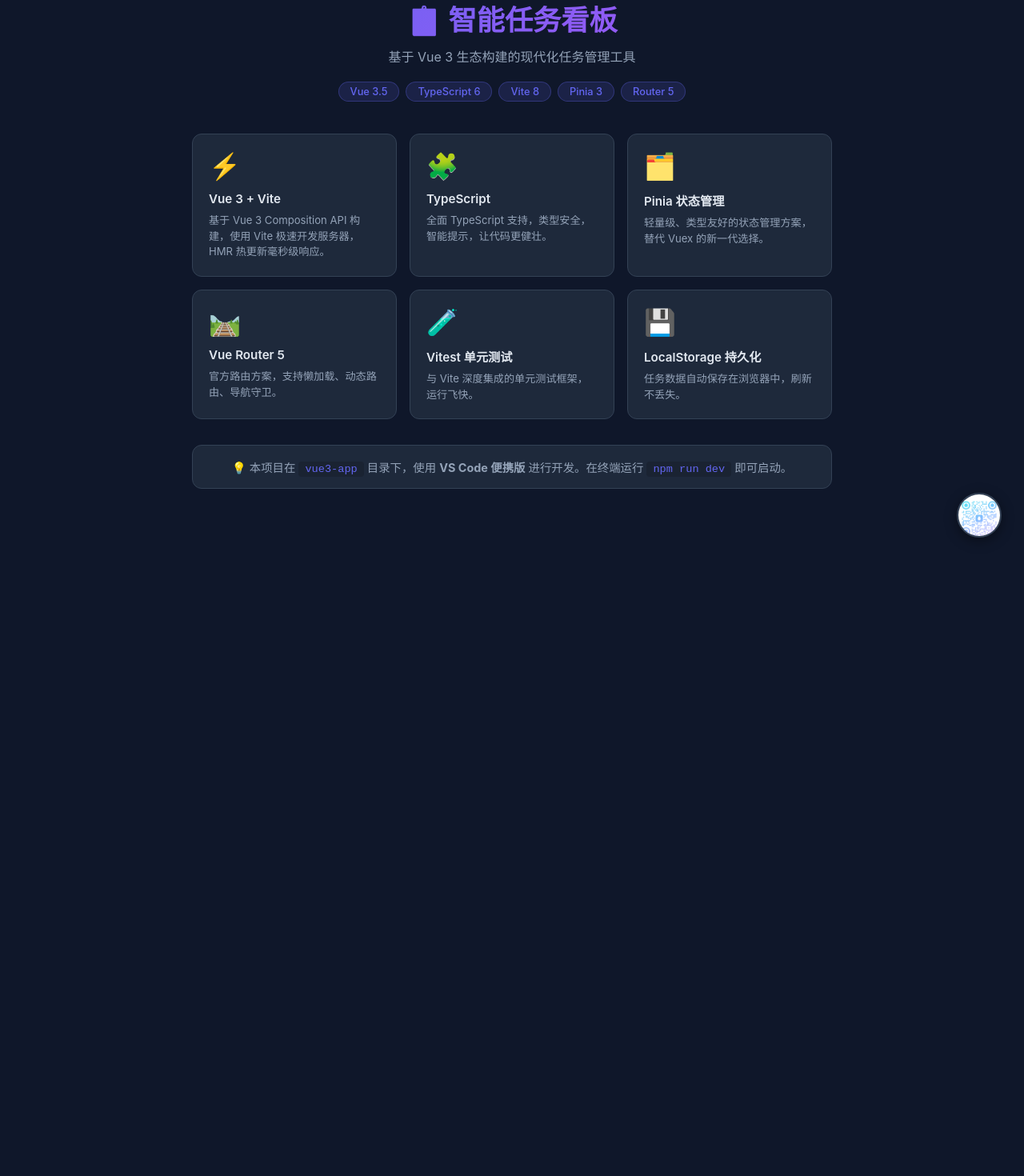
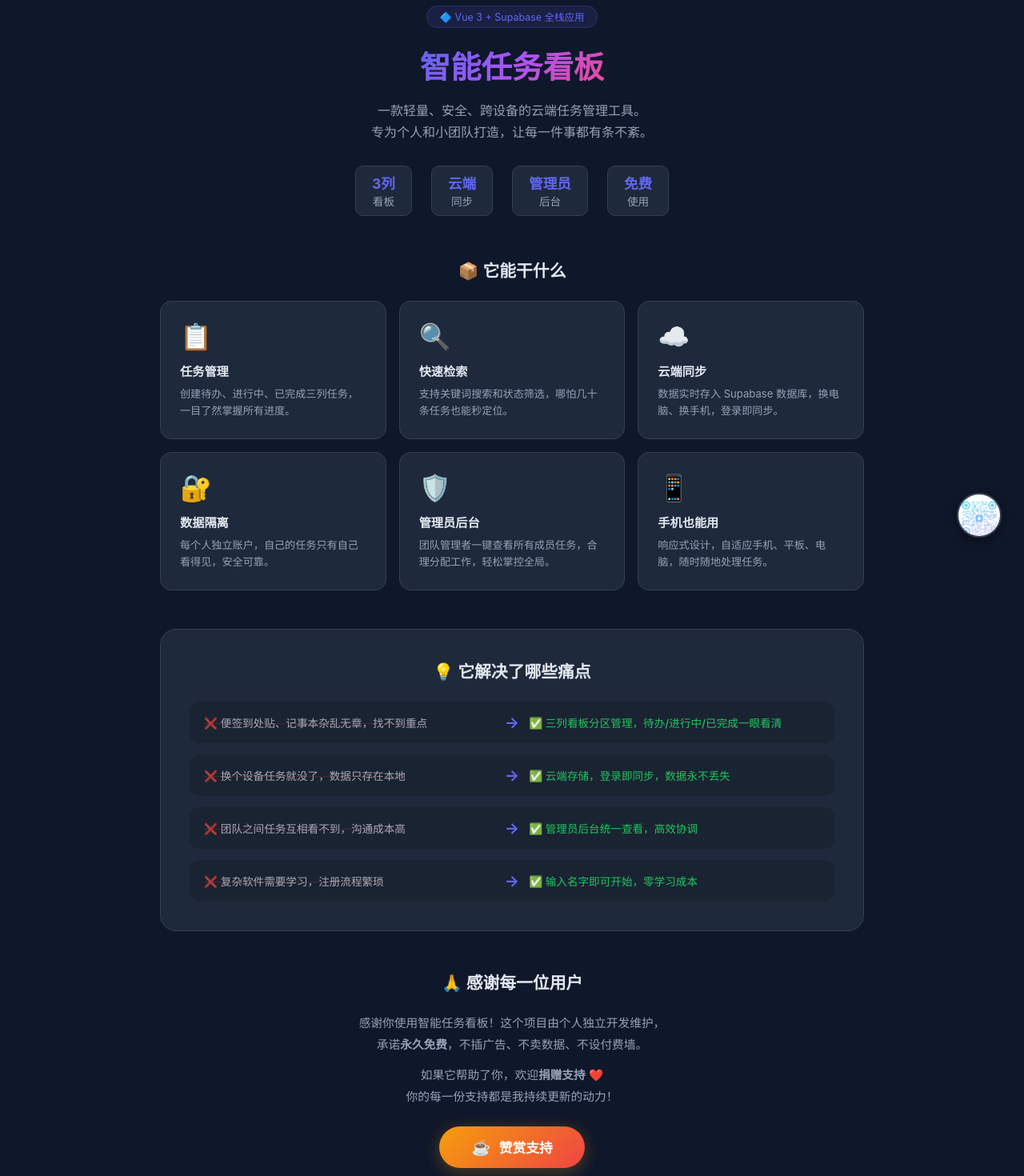
Before and after one commit to faceless-bit/vue3-kanban, a Vue app: page /about in a window 1280 px wide. Shown: the part 100-1570 px from the top of the page at 80% size. Before the commit the page ends 800 px from the top, so only its background shows below. Built offline with nearby package versions, Linux system fonts and the light colour scheme; no server answers.

Commit message:
feat: 关于页重设计——功能介绍+痛点解决+捐赠入口+PPT级动画效果

```diff
--- a/src/views/AboutView.vue
+++ b/src/views/AboutView.vue
@@ -1,147 +1,443 @@
 <script setup lang="ts">
-const features = [
-  { icon: '⚡', title: 'Vue 3 + Vite', desc: '基于 Vue 3 Composition API 构建，使用 Vite 极速开发服务器，HMR 热更新毫秒级响应。' },
-  { icon: '🧩', title: 'TypeScript', desc: '全面 TypeScript 支持，类型安全，智能提示，让代码更健壮。' },
-  { icon: '🗂️', title: 'Pinia 状态管理', desc: '轻量级、类型友好的状态管理方案，替代 Vuex 的新一代选择。' },
-  { icon: '🛤️', title: 'Vue Router 5', desc: '官方路由方案，支持懒加载、动态路由、导航守卫。' },
-  { icon: '🧪', title: 'Vitest 单元测试', desc: '与 Vite 深度集成的单元测试框架，运行飞快。' },
-  { icon: '💾', title: 'LocalStorage 持久化', desc: '任务数据自动保存在浏览器中，刷新不丢失。' },
-]
+import { ref, onMounted, onUnmounted } from 'vue'
+
+const donateOpen = ref(false)
+
+function escClose(e: KeyboardEvent) {
+  if (e.key === 'Escape') donateOpen.value = false
+}
+onMounted(() => window.addEventListener('keydown', escClose))
+onUnmounted(() => window.removeEventListener('keydown', escClose))
 </script>
 
 <template>
   <div class="about-page">
-    <div class="about-hero">
-      <h1>📋 智能任务看板</h1>
-      <p class="hero-sub">基于 Vue 3 生态构建的现代化任务管理工具</p>
-      <div class="badge-row">
-        <span class="badge">Vue 3.5</span>
-        <span class="badge">TypeScript 6</span>
-        <span class="badge">Vite 8</span>
-        <span class="badge">Pinia 3</span>
-        <span class="badge">Router 5</span>
+    <!-- ====== Hero ====== -->
+    <section class="hero">
+      <div class="hero-badge">🔷 Vue 3 + Supabase 全栈应用</div>
+      <h1 class="hero-title">
+        <span class="gradient-text">智能任务看板</span>
+      </h1>
+      <p class="hero-sub">
+        一款轻量、安全、跨设备的云端任务管理工具。<br/>
+        专为个人和小团队打造，让每一件事都有条不紊。
+      </p>
+      <div class="hero-stats">
+        <div class="hstat"><strong>3列</strong>看板</div>
+        <div class="hstat"><strong>云端</strong>同步</div>
+        <div class="hstat"><strong>管理员</strong>后台</div>
+        <div class="hstat"><strong>免费</strong>使用</div>
       </div>
-    </div>
+    </section>
 
-    <div class="features-grid">
-      <div v-for="f in features" :key="f.title" class="feature-card">
-        <div class="feature-icon">{{ f.icon }}</div>
-        <h3>{{ f.title }}</h3>
-        <p>{{ f.desc }}</p>
+    <!-- ====== 能干什么 ====== -->
+    <section class="section">
+      <h2 class="section-title">📦 它能干什么</h2>
+      <div class="card-grid">
+        <div class="card">
+          <div class="card-icon">📋</div>
+          <h3>任务管理</h3>
+          <p>创建待办、进行中、已完成三列任务，一目了然掌握所有进度。</p>
+        </div>
+        <div class="card">
+          <div class="card-icon">🔍</div>
+          <h3>快速检索</h3>
+          <p>支持关键词搜索和状态筛选，哪怕几十条任务也能秒定位。</p>
+        </div>
+        <div class="card">
+          <div class="card-icon">☁️</div>
+          <h3>云端同步</h3>
+          <p>数据实时存入 Supabase 数据库，换电脑、换手机，登录即同步。</p>
+        </div>
+        <div class="card">
+          <div class="card-icon">🔐</div>
+          <h3>数据隔离</h3>
+          <p>每个人独立账户，自己的任务只有自己看得见，安全可靠。</p>
+        </div>
+        <div class="card">
+          <div class="card-icon">🛡️</div>
+          <h3>管理员后台</h3>
+          <p>团队管理者一键查看所有成员任务，合理分配工作，轻松掌控全局。</p>
+        </div>
+        <div class="card">
+          <div class="card-icon">📱</div>
+          <h3>手机也能用</h3>
+          <p>响应式设计，自适应手机、平板、电脑，随时随地处理任务。</p>
+        </div>
       </div>
-    </div>
+    </section>
 
-    <div class="tech-note">
-      <p>💡 本项目在 <code>vue3-app</code> 目录下，使用 <strong>VS Code 便携版</strong> 进行开发。在终端运行 <code>npm run dev</code> 即可启动。</p>
-    </div>
+    <!-- ====== 解决什么痛点 ====== -->
+    <section class="section section-alt">
+      <h2 class="section-title">💡 它解决了哪些痛点</h2>
+      <div class="pain-list">
+        <div class="pain-item">
+          <div class="pain-before">❌ 便签到处贴、记事本杂乱无章，找不到重点</div>
+          <div class="pain-arrow">→</div>
+          <div class="pain-after">✅ 三列看板分区管理，待办/进行中/已完成一眼看清</div>
+        </div>
+        <div class="pain-item">
+          <div class="pain-before">❌ 换个设备任务就没了，数据只存在本地</div>
+          <div class="pain-arrow">→</div>
+          <div class="pain-after">✅ 云端存储，登录即同步，数据永不丢失</div>
+        </div>
+        <div class="pain-item">
+          <div class="pain-before">❌ 团队之间任务互相看不到，沟通成本高</div>
+          <div class="pain-arrow">→</div>
+          <div class="pain-after">✅ 管理员后台统一查看，高效协调</div>
+        </div>
+        <div class="pain-item">
+          <div class="pain-before">❌ 复杂软件需要学习，注册流程繁琐</div>
+          <div class="pain-arrow">→</div>
+          <div class="pain-after">✅ 输入名字即可开始，零学习成本</div>
+        </div>
+      </div>
+    </section>
+
+    <!-- ====== 感谢 + 捐赠 ====== -->
+    <section class="section">
+      <h2 class="section-title">🙏 感谢每一位用户</h2>
+      <p class="thanks-text">
+        感谢你使用智能任务看板！这个项目由个人独立开发维护，<br/>
+        承诺<strong>永久免费</strong>，不插广告、不卖数据、不设付费墙。
+      </p>
+      <p class="thanks-text">
+        如果它帮助了你，欢迎<strong>捐赠支持</strong> ❤️<br/>
+        你的每一份支持都是我持续更新的动力！
+      </p>
+
+      <!-- 捐赠按钮 -->
+      <button class="donate-btn" @click="donateOpen = true">
+        <span class="donate-icon">☕</span>
+        赞赏支持
+      </button>
+    </section>
+
+    <!-- ====== 捐赠弹窗 ====== -->
+    <Teleport to="body">
+      <Transition name="modal">
+        <div v-if="donateOpen" class="modal-overlay" @click.self="donateOpen = false">
+          <div class="modal-card">
+            <button class="modal-close" @click="donateOpen = false">✕</button>
+            <div class="modal-layout">
+              <div class="modal-left">
+                <div class="qr-frame">
+                  <img src="/donate.png" alt="收款码" class="qr-img" />
+                </div>
+              </div>
+              <div class="modal-right">
+                <h2>☕ 请开发者喝杯咖啡</h2>
+                <p class="modal-desc">
+                  你的每一份心意都将用于服务器维护<br/>和新功能开发，感谢支持！
+                </p>
+                <div class="modal-tags">
+                  <span>❤️ 微信</span>
+                  <span>📱 扫码</span>
+                  <span>☕ 赞赏</span>
+                </div>
+                <p class="modal-note">扫码即可赞赏，金额随意</p>
+              </div>
+            </div>
+          </div>
+        </div>
+      </Transition>
+    </Teleport>
+
+    <!-- ====== 页脚 ====== -->
+    <footer class="footer">
+      <p>智能任务看板 © 2026 —— 为效率而生，为简单而做</p>
+    </footer>
   </div>
 </template>
 
 <style scoped>
+/* ========== 通用 ========== */
 .about-page {
-  max-width: 800px;
+  max-width: 880px;
   margin: 0 auto;
 }
 
-.about-hero {
-  text-align: center;
-  margin-bottom: 40px;
+.section {
+  margin-bottom: 48px;
+}
+.section-alt {
+  background: var(--color-surface);
+  border: 1px solid var(--color-border);
+  border-radius: 20px;
+  padding: 36px;
 }
 
-.about-hero h1 {
-  font-size: 2.2rem;
+.section-title {
+  font-size: 1.3rem;
   font-weight: 700;
-  margin-bottom: 10px;
-  background: linear-gradient(135deg, var(--color-primary), #a855f7);
+  margin-bottom: 24px;
+  text-align: center;
+}
+
+/* ========== Hero ========== */
+.hero {
+  text-align: center;
+  margin-bottom: 52px;
+  padding-top: 10px;
+}
+.hero-badge {
+  display: inline-block;
+  padding: 4px 16px;
+  background: rgba(99, 102, 241, 0.12);
+  border: 1px solid rgba(99, 102, 241, 0.25);
+  border-radius: 20px;
+  font-size: 0.78rem;
+  color: var(--color-primary);
+  margin-bottom: 18px;
+  animation: fadeUp 0.6s ease;
+}
+.hero-title {
+  font-size: 2.4rem;
+  font-weight: 800;
+  margin-bottom: 16px;
+  animation: fadeUp 0.6s 0.1s ease both;
+}
+.gradient-text {
+  background: linear-gradient(135deg, #6366f1 0%, #a855f7 50%, #ec4899 100%);
   -webkit-background-clip: text;
   -webkit-text-fill-color: transparent;
   background-clip: text;
 }
-
 .hero-sub {
+  font-size: 1rem;
   color: var(--color-text-muted);
-  font-size: 1rem;
-  margin-bottom: 20px;
+  line-height: 1.7;
+  margin-bottom: 28px;
+  animation: fadeUp 0.6s 0.2s ease both;
+}
+.hero-stats {
+  display: flex;
+  justify-content: center;
+  gap: 24px;
+  animation: fadeUp 0.6s 0.3s ease both;
+}
+.hstat {
+  padding: 8px 20px;
+  background: var(--color-surface);
+  border: 1px solid var(--color-border);
+  border-radius: 10px;
+  font-size: 0.85rem;
+  color: var(--color-text-muted);
+  transition: all 0.3s ease;
+}
+.hstat:hover {
+  border-color: var(--color-primary);
+  transform: translateY(-2px);
+}
+.hstat strong {
+  display: block;
+  color: var(--color-primary);
+  font-size: 1.1rem;
 }
 
-.badge-row {
-  display: flex;
-  gap: 8px;
-  justify-content: center;
-  flex-wrap: wrap;
+@keyframes fadeUp {
+  from { opacity: 0; transform: translateY(16px); }
+  to   { opacity: 1; transform: translateY(0); }
 }
 
-.badge {
-  padding: 4px 14px;
-  background: rgba(99, 102, 241, 0.15);
-  border: 1px solid rgba(99, 102, 241, 0.3);
-  border-radius: 16px;
-  font-size: 0.8rem;
+/* ========== 功能卡片 ========== */
+.card-grid {
+  display: grid;
+  grid-template-columns: repeat(3, 1fr);
+  gap: 16px;
+}
+.card {
+  background: var(--color-surface);
+  border: 1px solid var(--color-border);
+  border-radius: 14px;
+  padding: 24px;
+  transition: all 0.35s cubic-bezier(0.4, 0, 0.2, 1);
+}
+.card:hover {
+  border-color: var(--color-primary);
+  transform: translateY(-4px);
+  box-shadow: 0 12px 30px rgba(0,0,0,0.3), 0 0 20px var(--color-primary-glow);
+}
+.card-icon { font-size: 2rem; margin-bottom: 12px; }
+.card h3 { font-size: 0.95rem; font-weight: 700; margin-bottom: 8px; }
+.card p {
+  font-size: 0.82rem;
+  color: var(--color-text-muted);
+  line-height: 1.6;
+}
+
+/* ========== 痛点 ========== */
+.pain-list {
+  display: flex;
+  flex-direction: column;
+  gap: 14px;
+}
+.pain-item {
+  display: flex;
+  align-items: center;
+  gap: 12px;
+  padding: 14px 18px;
+  background: rgba(0,0,0,0.15);
+  border-radius: 12px;
+  transition: all 0.3s ease;
+}
+.pain-item:hover {
+  background: rgba(99,102,241,0.06);
+  border-color: var(--color-primary);
+}
+.pain-before {
+  flex: 1;
+  font-size: 0.85rem;
+  opacity: 0.7;
+  text-decoration: line-through;
+  text-decoration-color: rgba(239,68,68,0.3);
+}
+.pain-arrow {
+  font-size: 1.2rem;
   color: var(--color-primary);
+  font-weight: 700;
+}
+.pain-after {
+  flex: 1;
+  font-size: 0.85rem;
+  color: var(--color-success);
   font-weight: 500;
 }
 
-.features-grid {
-  display: grid;
-  grid-template-columns: repeat(3, 1fr);
-  gap: 16px;
-  margin-bottom: 32px;
-}
-
-.feature-card {
-  background: var(--color-surface);
-  border: 1px solid var(--color-border);
-  border-radius: var(--radius);
-  padding: 20px;
-  transition: var(--transition);
-}
-.feature-card:hover {
-  border-color: var(--color-primary);
-  transform: translateY(-3px);
-  box-shadow: var(--shadow-card);
-}
-
-.feature-icon {
-  font-size: 2rem;
+/* ========== 感谢 ========== */
+.thanks-text {
+  text-align: center;
+  font-size: 0.92rem;
+  color: var(--color-text-muted);
+  line-height: 1.8;
   margin-bottom: 12px;
 }
 
-.feature-card h3 {
-  font-size: 0.95rem;
-  font-weight: 600;
-  margin-bottom: 8px;
+.donate-btn {
+  display: block;
+  margin: 24px auto 0;
+  padding: 14px 40px;
+  background: linear-gradient(135deg, #f59e0b, #ef4444);
+  border: none;
+  border-radius: 30px;
+  color: white;
+  font-size: 1.05rem;
+  font-weight: 700;
+  cursor: pointer;
+  transition: all 0.35s ease;
+  box-shadow: 0 4px 20px rgba(245, 158, 11, 0.3);
 }
+.donate-btn:hover {
+  transform: translateY(-3px) scale(1.03);
+  box-shadow: 0 8px 30px rgba(245, 158, 11, 0.5);
+}
+.donate-icon { font-size: 1.2rem; margin-right: 6px; }
 
-.feature-card p {
-  font-size: 0.82rem;
+/* ========== 捐赠弹窗 ========== */
+.modal-overlay {
+  position: fixed;
+  inset: 0;
+  z-index: 10000;
+  background: rgba(0,0,0,0.75);
+  backdrop-filter: blur(6px);
+  -webkit-backdrop-filter: blur(6px);
+  display: flex;
+  align-items: center;
+  justify-content: center;
+  padding: 20px;
+}
+.modal-card {
+  position: relative;
+  background: linear-gradient(145deg, #1e293b, #1a2332);
+  border: 1px solid var(--color-border);
+  border-radius: 24px;
+  box-shadow: 0 24px 70px rgba(0,0,0,0.5);
+  overflow: hidden;
+  max-width: 600px;
+  width: 100%;
+}
+.modal-close {
+  position: absolute;
+  top: 14px;
+  right: 14px;
+  width: 36px;
+  height: 36px;
+  border: 1px solid var(--color-border);
+  border-radius: 10px;
+  background: rgba(0,0,0,0.3);
   color: var(--color-text-muted);
-  line-height: 1.5;
+  cursor: pointer;
+  font-size: 1rem;
+  z-index: 10;
+  transition: all 0.2s ease;
 }
+.modal-close:hover { border-color: var(--color-danger); color: var(--color-danger); }
+.modal-layout { display: flex; align-items: center; }
+.modal-left {
+  padding: 32px;
+  background: rgba(0,0,0,0.2);
+  display: flex;
+  align-items: center;
+}
+.qr-frame {
+  background: white;
+  padding: 14px;
+  border-radius: 14px;
+  box-shadow: 0 6px 24px rgba(0,0,0,0.3);
+}
+.qr-img { width: 180px; height: 180px; display: block; border-radius: 8px; }
+.modal-right { padding: 32px 28px; flex: 1; }
+.modal-right h2 {
+  font-size: 1.25rem;
+  font-weight: 700;
+  margin-bottom: 10px;
+  background: linear-gradient(135deg, #f59e0b, #ef4444);
+  -webkit-background-clip: text;
+  -webkit-text-fill-color: transparent;
+  background-clip: text;
+}
+.modal-desc { font-size: 0.85rem; color: var(--color-text-muted); line-height: 1.7; margin-bottom: 14px; }
+.modal-tags { display: flex; gap: 8px; margin-bottom: 16px; }
+.modal-tags span {
+  padding: 4px 12px;
+  background: rgba(245,158,11,0.1);
+  border: 1px solid rgba(245,158,11,0.25);
+  border-radius: 16px;
+  font-size: 0.75rem;
+  color: #f59e0b;
+}
+.modal-note { font-size: 0.8rem; color: var(--color-text-muted); }
 
-.tech-note {
-  background: var(--color-surface);
-  border: 1px solid var(--color-border);
-  border-radius: var(--radius);
-  padding: 16px 20px;
+/* ========== 弹窗动画 ========== */
+.modal-enter-active { transition: opacity 0.25s ease; }
+.modal-enter-active .modal-card { transition: transform 0.35s cubic-bezier(0.34, 1.56, 0.64, 1), opacity 0.25s ease; }
+.modal-leave-active { transition: opacity 0.2s ease; }
+.modal-leave-active .modal-card { transition: transform 0.2s ease, opacity 0.2s ease; }
+.modal-enter-from { opacity: 0; }
+.modal-enter-from .modal-card { transform: scale(0.8); opacity: 0; }
+.modal-leave-to { opacity: 0; }
+.modal-leave-to .modal-card { transform: scale(0.85); opacity: 0; }
+
+/* ========== 页脚 ========== */
+.footer {
   text-align: center;
-  font-size: 0.9rem;
-  color: var(--color-text-muted);
+  padding: 20px 0;
+  border-top: 1px solid var(--color-border);
+  margin-top: 16px;
 }
+.footer p { font-size: 0.8rem; color: var(--color-text-muted); }
 
-.tech-note code {
-  background: #1a2332;
-  padding: 2px 8px;
-  border-radius: 4px;
-  font-size: 0.85rem;
-  color: var(--color-primary);
-}
-
+/* ========== 响应式 ========== */
 @media (max-width: 640px) {
-  .features-grid {
-    grid-template-columns: 1fr;
-  }
-  .about-hero h1 {
-    font-size: 1.6rem;
-  }
+  .hero-title { font-size: 1.6rem; }
+  .hero-stats { flex-wrap: wrap; gap: 10px; }
+  .card-grid { grid-template-columns: 1fr; }
+  .section-alt { padding: 20px; }
+  .pain-item { flex-direction: column; text-align: center; gap: 6px; }
+  .pain-arrow { transform: rotate(90deg); }
+  .modal-layout { flex-direction: column; }
+  .modal-left { padding: 20px; }
+  .qr-img { width: 140px; height: 140px; }
+  .modal-right { padding: 16px 20px; text-align: center; }
 }
 </style>
```
Also changed, not shown: public/donate.png (added).
